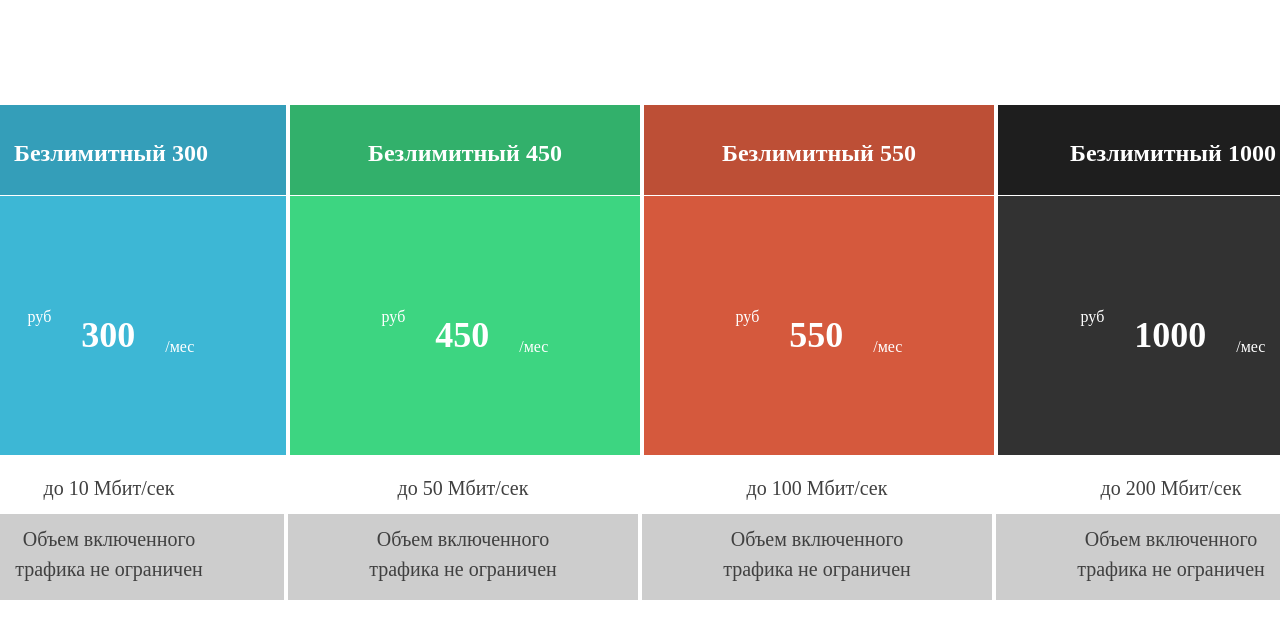
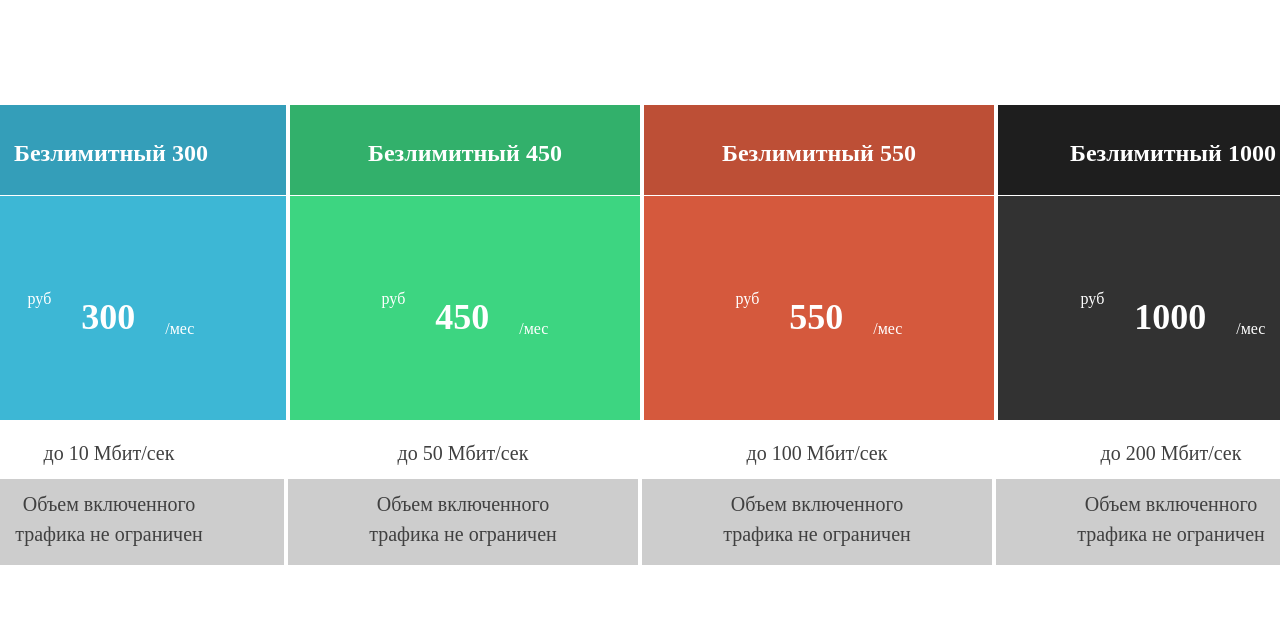
Before and after one commit to WeronikaGRIG/traffic-app, a React (Create React App) app: page / in a window 1280 px wide. Shown: the top 638 px of the page. Built offline with nearby package versions, Linux system fonts and the light colour scheme.

Commit message:
changed style

```diff
--- a/src/components/Card/CardList.module.css
+++ b/src/components/Card/CardList.module.css
@@ -28,14 +28,14 @@
 
 .card__active {
     width: 350px;
-    height: 500px;
+    height: 450px;
     border: 2px solid var(--white);
-    transition: 0.4s ease-out;
+    transition: 0.4s ease;
     box-shadow: 0px 7px 10px rgba(black, 0.5);
 }
 
 .card__active:hover {
-    transform: translateY(20px);
+    transform: translateY(-20px);
 }
 
 .card__top {
```
